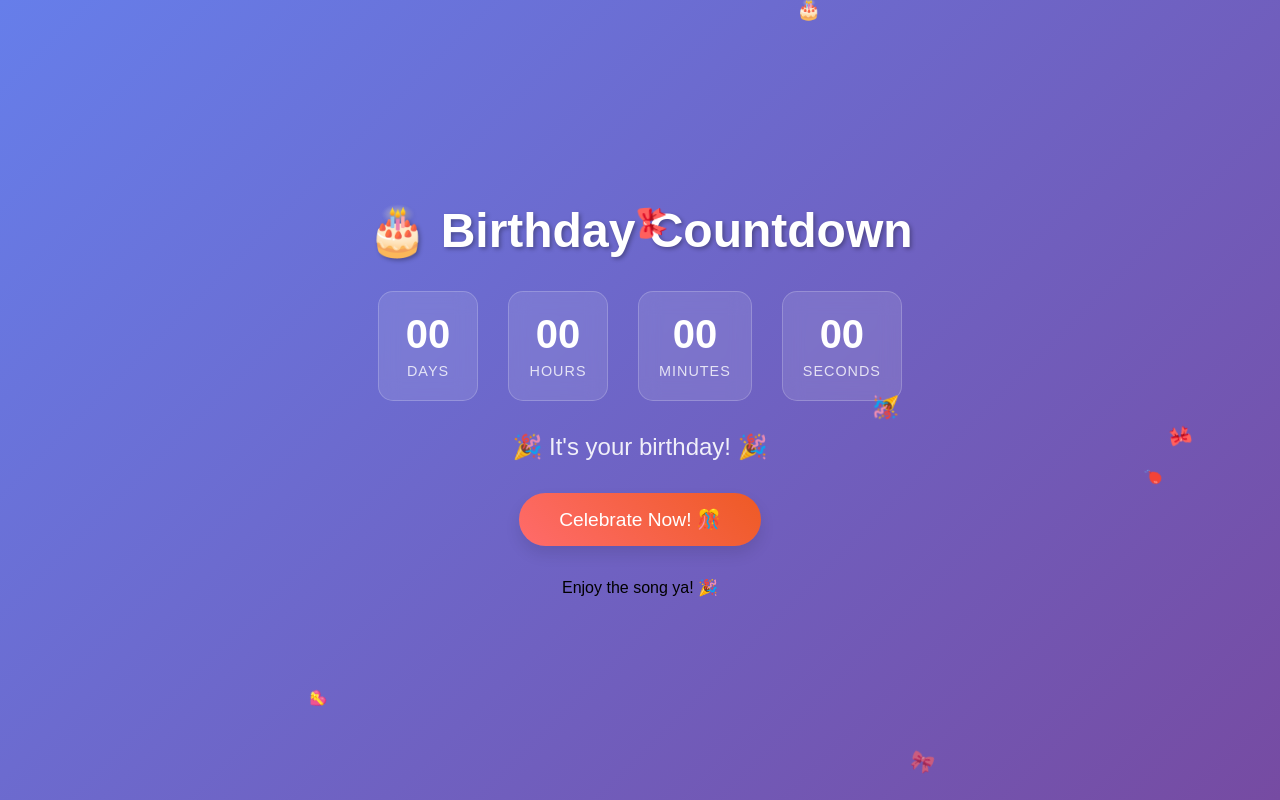
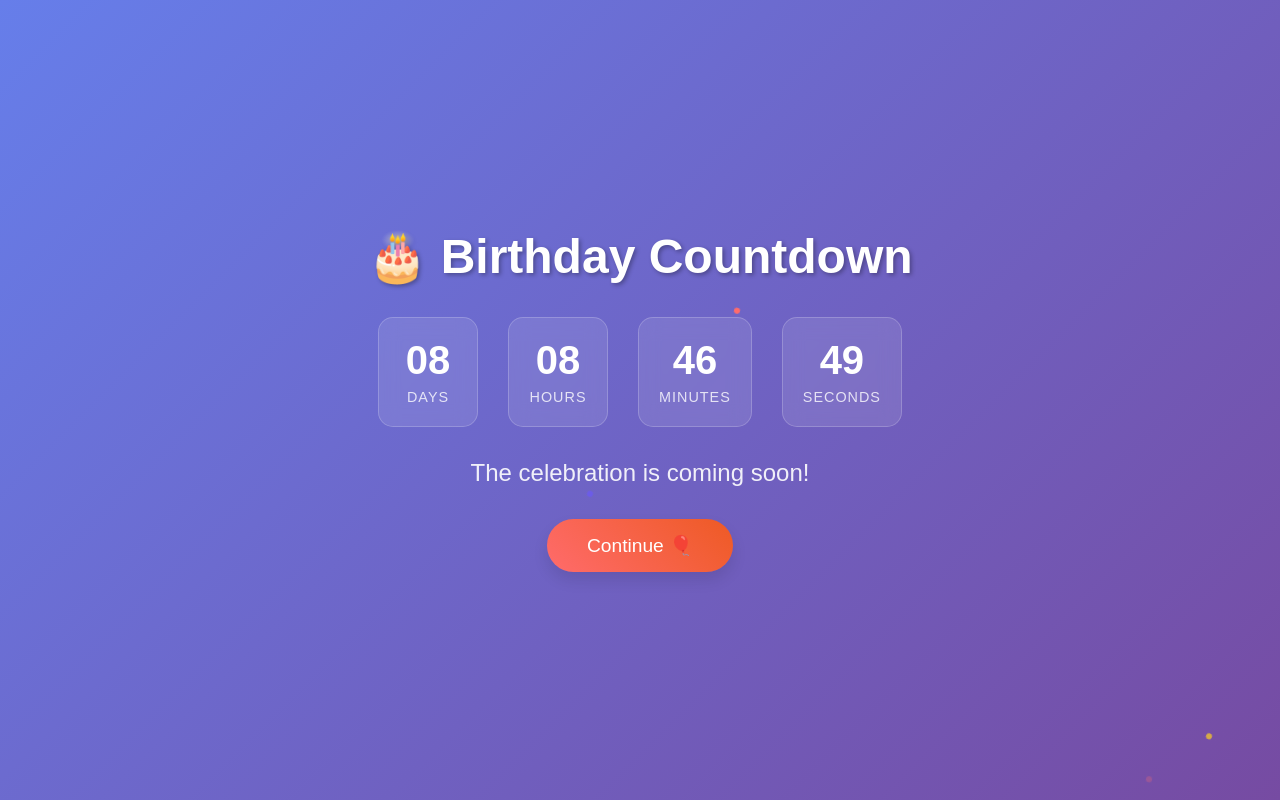
Before and after one commit to yzdnaufan/hbd-girl, a React (Vite) app: page / in a window 1280 px wide. Both pictures are taken after a click on the button "Start the Magic ✨". Built offline with nearby package versions, Linux system fonts and the light colour scheme.

Commit message:
update date

```diff
--- a/src/components/Countdown.jsx
+++ b/src/components/Countdown.jsx
@@ -5,7 +5,7 @@ import '../styles/Countdown.css'
 const Countdown = ({ onNext, onCountdownExpired }) => {
   // Set your birthday date here (YYYY-MM-DD HH:MM:SS)
   // Using useMemo to prevent recreation of Date object on every render
-  const birthdayDate = React.useMemo(() => new Date('2025-08-1 00:00:00'), [])
+  const birthdayDate = React.useMemo(() => new Date('2025-08-12 00:00:00'), [])
   const [showRestriction, setShowRestriction] = React.useState(false)
   const { timeLeft, message, isExpired } = useCountdown(birthdayDate)
 
```
